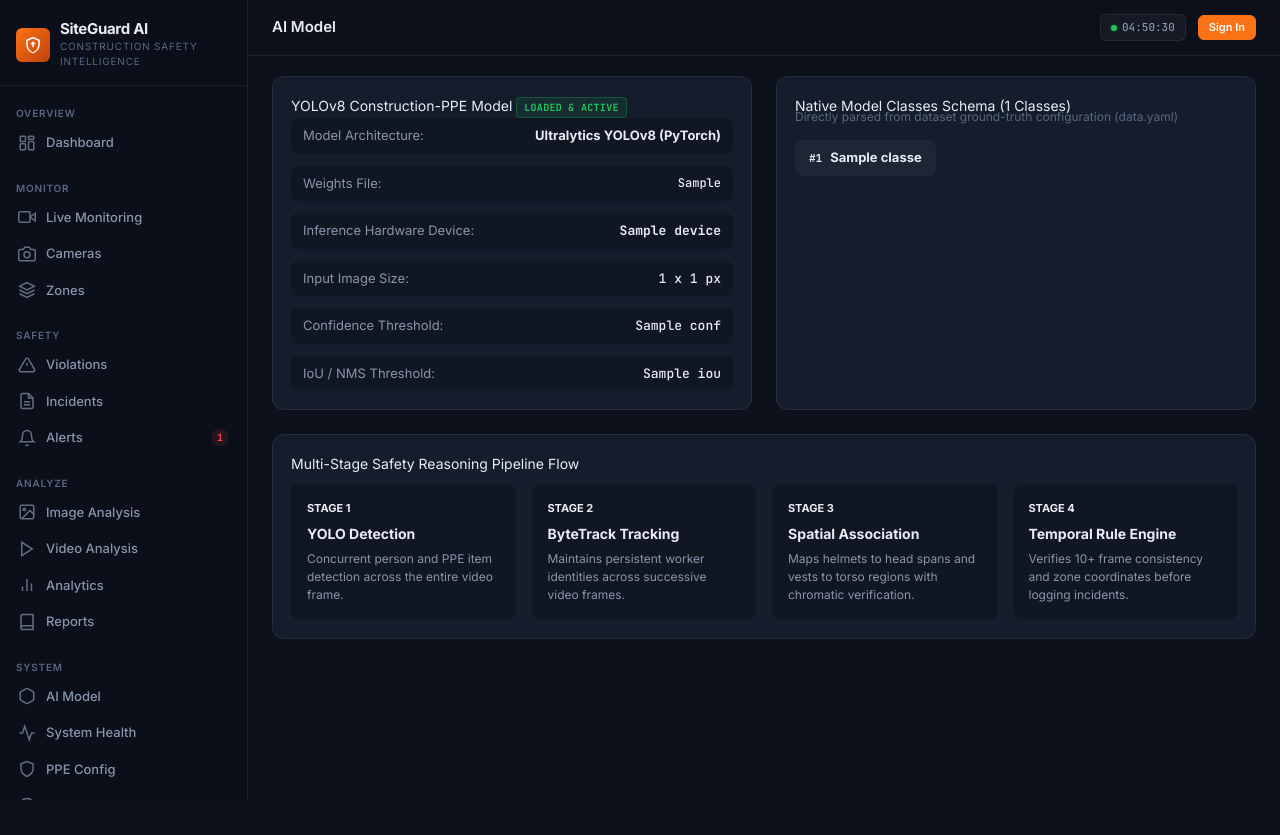
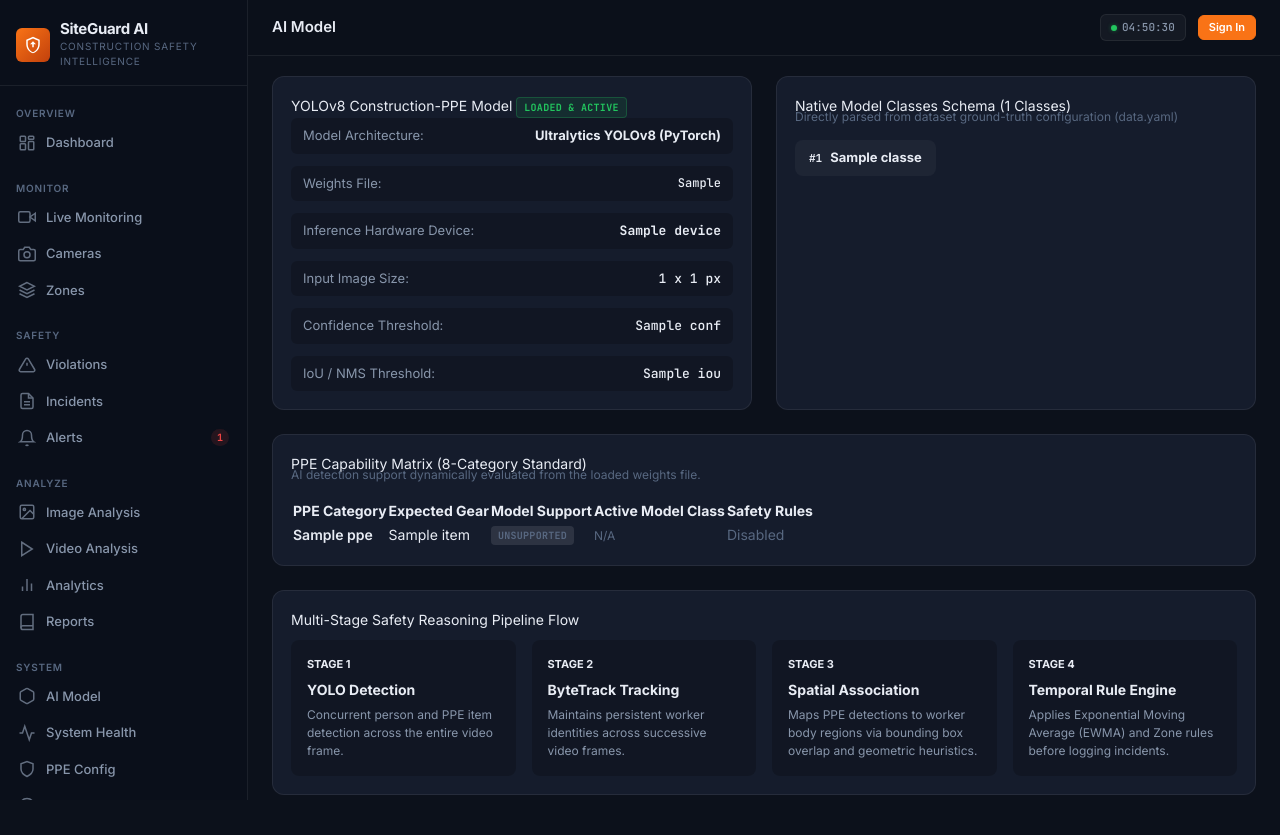
Before and after one commit to PASUPULASAITEJA/AI-Based-Construction-Safety-Monitoring, a Python web app: template templates/model.html in a window 1280 px wide. Before the commit the page ends 800 px from the top, so only its background shows below. Run offline with Jinja, Linux system fonts and the light colour scheme; the template is opened without the code that fills it: most values are stand-ins (such as "Sample title", 1, 10 or a date in 2020).

Commit message:
update model.html!

```diff
--- a/templates/model.html
+++ b/templates/model.html
@@ -66,8 +66,58 @@
   </div>
 </div>
 
+<!-- PPE CAPABILITY MATRIX -->
+<div class="card" style="margin-top: 24px;">
+  <div class="card-title">
+    <span>PPE Capability Matrix (8-Category Standard)</span>
+  </div>
+  <div style="font-size: 12px; color: var(--text-muted); margin-top: -8px; margin-bottom: 14px;">
+    AI detection support dynamically evaluated from the loaded weights file.
+  </div>
+  <table class="table">
+    <thead>
+      <tr>
+        <th>PPE Category</th>
+        <th>Expected Gear</th>
+        <th>Model Support</th>
+        <th>Active Model Class</th>
+        <th>Safety Rules</th>
+      </tr>
+    </thead>
+    <tbody>
+      {% for ppe in ppe_capabilities %}
+      <tr>
+        <td style="font-weight: 600;">{{ ppe.name }}</td>
+        <td>{{ ppe.item }}</td>
+        <td>
+          {% if ppe.is_supported %}
+          <span class="badge badge-compliant">SUPPORTED</span>
+          {% else %}
+          <span class="badge" style="background: rgba(255,255,255,0.1); color: var(--text-muted);">UNSUPPORTED</span>
+          {% endif %}
+        </td>
+        <td>
+          {% if ppe.is_supported %}
+          <span style="font-family: var(--font-mono); color: var(--safety-orange); font-size: 12px;">'{{ ppe.active_model_class }}'</span>
+          {% else %}
+          <span style="color: var(--text-muted); font-size: 12px;">N/A</span>
+          {% endif %}
+        </td>
+        <td>
+          {% if ppe.is_supported %}
+          <span style="color: var(--color-compliant);">Active</span>
+          {% else %}
+          <span style="color: var(--text-muted);">Disabled</span>
+          {% endif %}
+        </td>
+      </tr>
+      {% endfor %}
+    </tbody>
+  </table>
+</div>
+
 <!-- Spatial Reasoning Pipeline Architecture -->
-<div class="card">
+<div class="card" style="margin-top: 24px;">
   <div class="card-title">
     <span>Multi-Stage Safety Reasoning Pipeline Flow</span>
   </div>
@@ -88,13 +138,13 @@
     <div style="background: rgba(0,0,0,0.2); padding: 16px; border-radius: 8px; border-top: 3px solid var(--safety-yellow);">
       <div style="font-size: 11px; color: var(--safety-yellow); font-weight: 700;">STAGE 3</div>
       <h4 style="font-size: 14px; margin: 6px 0;">Spatial Association</h4>
-      <p style="font-size: 12px; color: var(--text-secondary);">Maps helmets to head spans and vests to torso regions with chromatic verification.</p>
+      <p style="font-size: 12px; color: var(--text-secondary);">Maps PPE detections to worker body regions via bounding box overlap and geometric heuristics.</p>
     </div>
 
     <div style="background: rgba(0,0,0,0.2); padding: 16px; border-radius: 8px; border-top: 3px solid var(--color-critical);">
       <div style="font-size: 11px; color: var(--color-critical); font-weight: 700;">STAGE 4</div>
       <h4 style="font-size: 14px; margin: 6px 0;">Temporal Rule Engine</h4>
-      <p style="font-size: 12px; color: var(--text-secondary);">Verifies 10+ frame consistency and zone coordinates before logging incidents.</p>
+      <p style="font-size: 12px; color: var(--text-secondary);">Applies Exponential Moving Average (EWMA) and Zone rules before logging incidents.</p>
     </div>
   </div>
 </div>
```
